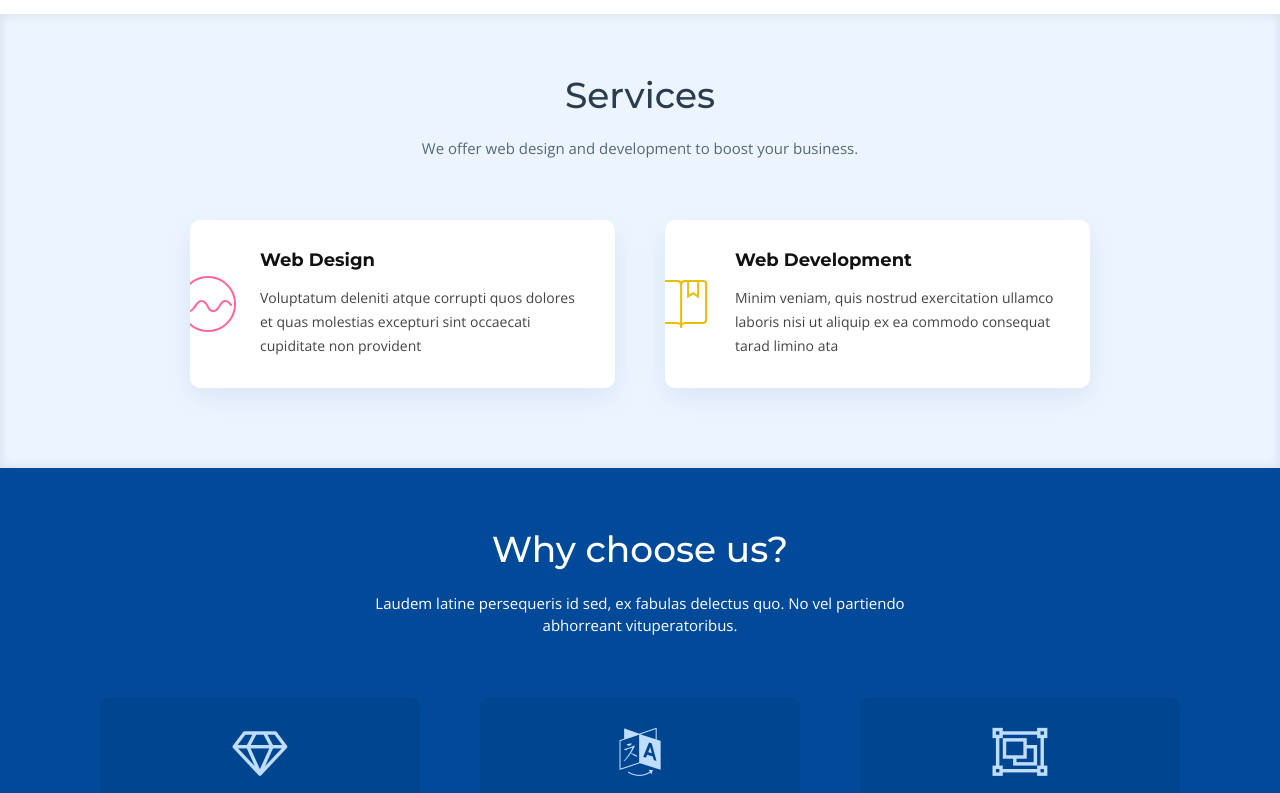
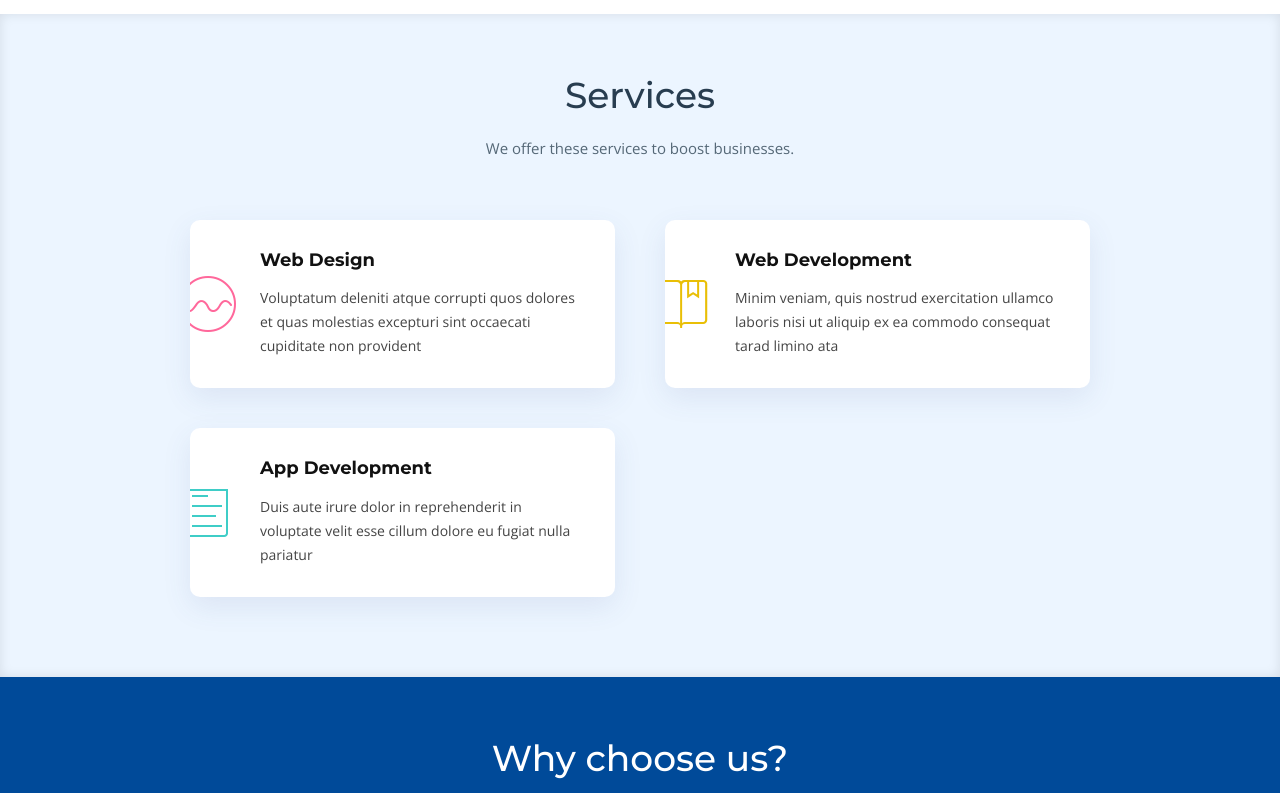
Before and after one commit to i-Tutu/webbox, a plain HTML site: page index.html in a window 1280 px wide. Shown: the part 2240-3033 px from the top of the page. Drawn offline with nearby package versions, Linux system fonts and the light colour scheme; files whose address does not match are found by name.

Commit message:
Added: Remove one service and added another

```diff
--- a/index.html
+++ b/index.html
@@ -194,7 +194,7 @@
 
         <header class="section-header">
           <h3>Services</h3>
-          <p>We offer web design and development to boost your business.</p>
+          <p>We offer these services to boost businesses.</p>
         </header>
 
         <div class="row">
@@ -213,14 +213,13 @@
               <p class="description">Minim veniam, quis nostrud exercitation ullamco laboris nisi ut aliquip ex ea commodo consequat tarad limino ata</p>
             </div>
           </div>
-
-          <!-- <div class="col-md-6 col-lg-5 offset-lg-1 wow bounceInUp" data-wow-delay="0.1s" data-wow-duration="1.4s">
+          <div class="col-md-6 col-lg-5 offset-lg-1 wow bounceInUp" data-wow-delay="0.1s" data-wow-duration="1.4s">
             <div class="box">
               <div class="icon"><i class="ion-ios-paper-outline" style="color: #3fcdc7;"></i></div>
-              <h4 class="title"><a href="">Graphic Design</a></h4>
+              <h4 class="title"><a href="">App Development</a></h4>
               <p class="description">Duis aute irure dolor in reprehenderit in voluptate velit esse cillum dolore eu fugiat nulla pariatur</p>
             </div>
-          </div> -->
+          </div>
          <!--  <div class="col-md-6 col-lg-5 wow bounceInUp" data-wow-delay="0.1s" data-wow-duration="1.4s">
             <div class="box">
               <div class="icon"><i class="ion-ios-speedometer-outline" style="color:#41cf2e;"></i></div>
@@ -550,7 +549,7 @@
     <!--==========================
       Team Section
     ============================-->
-    <section id="team">
+    <!-- <section id="team">
       <div class="container">
         <div class="section-header">
           <h3>Team</h3>
@@ -634,7 +633,7 @@
         </div>
 
       </div>
-    </section><!-- #team -->
+    </section> --><!-- #team -->
 
     <!--==========================
       Clients Section
```
